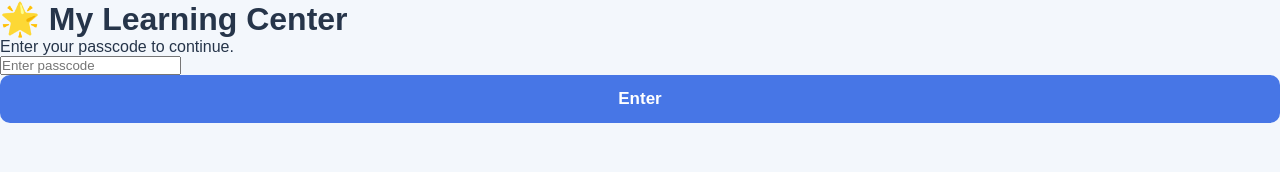
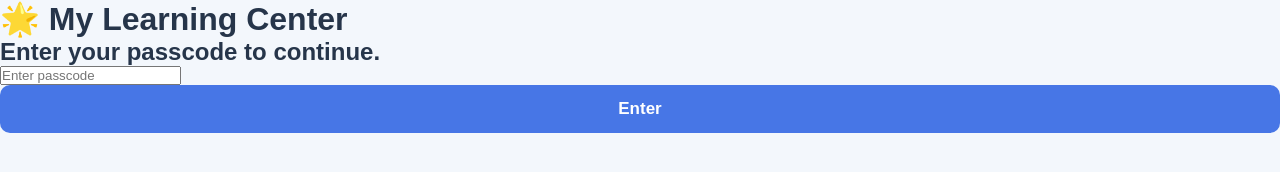
Before and after one commit to reachlogicloop/learning, a plain HTML site: page index.html in a window 1280 px wide. Drawn offline with Linux system fonts and the light colour scheme.

Commit message:
Update index.html

```diff
--- a/index.html
+++ b/index.html
@@ -209,7 +209,7 @@
    <div id="loginScreen">
     <div class="login-box">
         <h1>🌟 My Learning Center</h1>
-        <p>Enter your passcode to continue.</p>
+        <h2>Enter your passcode to continue.</h2>
 
         <input type="password" id="passcode"
                placeholder="Enter passcode"
```
